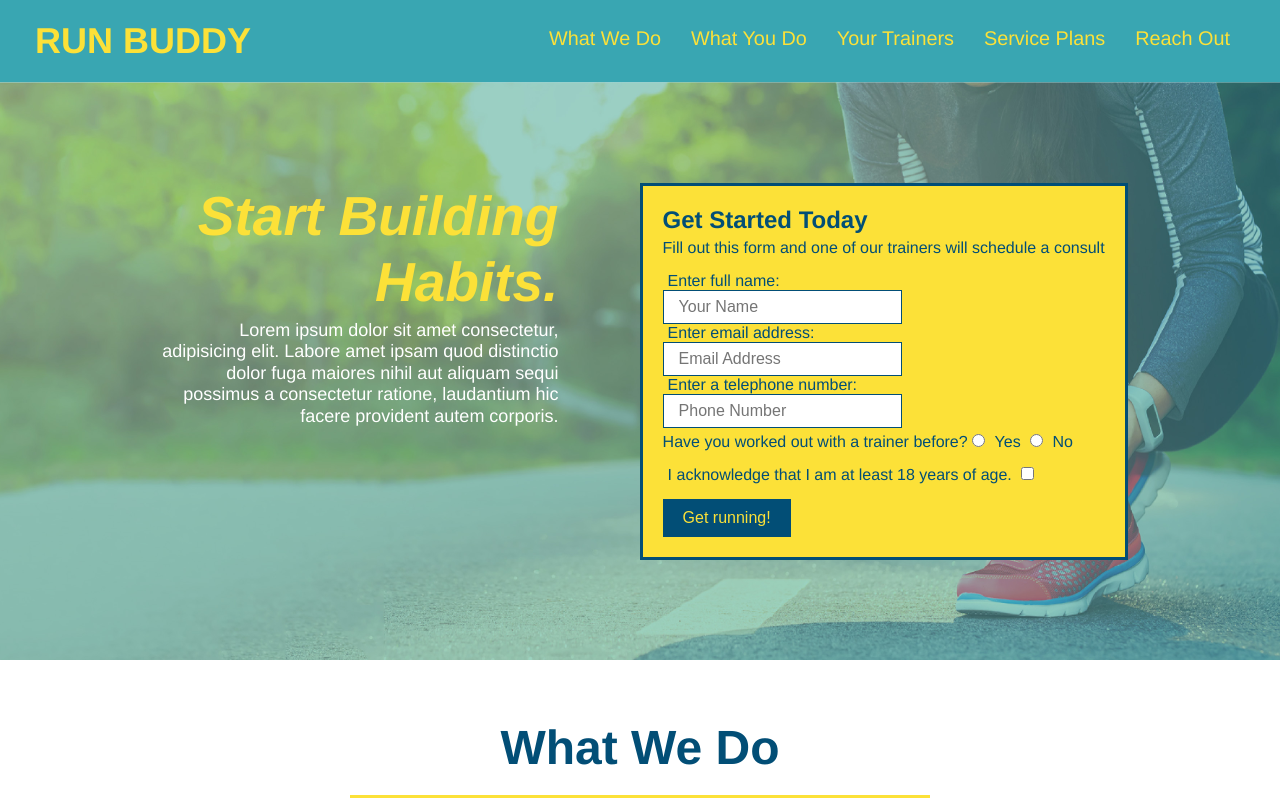
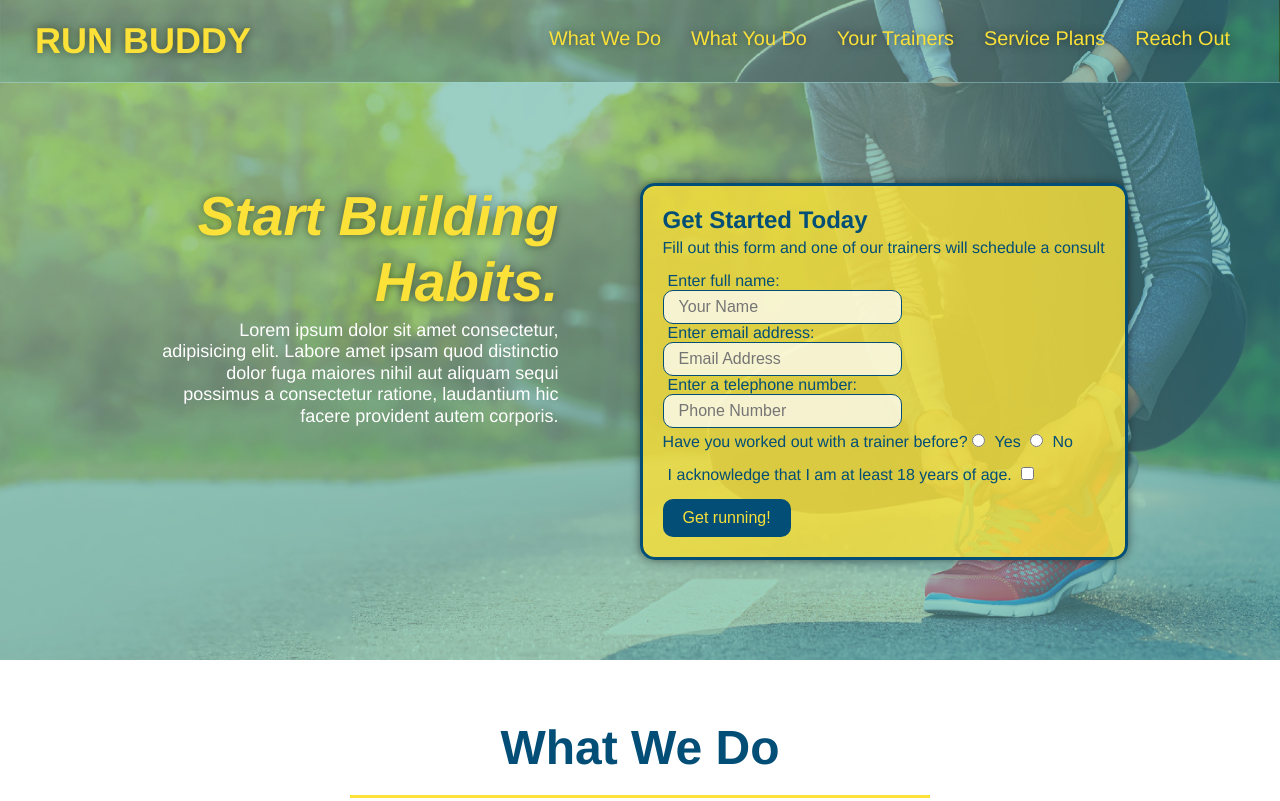
Before and after one commit to WubbleuTea/run-buddy, a plain HTML site: page index.html in a window 1280 px wide. Shown: the top 801 px of the page. Drawn offline with Linux system fonts and the light colour scheme.

Commit message:
added interactive buttons

```diff
--- a/assets/css/style.css
+++ b/assets/css/style.css
@@ -14,6 +14,14 @@ header {
     display: flex;
     justify-content: space-between;
     flex-wrap: wrap;
+    position: -webkit-sticky;
+    position: sticky;
+    top: 0;
+    background-image: url(../images/hero-bg.jpg);
+    background-size: cover;
+    background-position: center;
+    background-attachment: fixed;
+    background-position: 80%;
 }
 
 header h1 {
@@ -21,6 +29,7 @@ header h1 {
     font-size: 36px;
     color: #fce138;
     margin: 0;
+    text-shadow: 0 0 10px rgba(0, 0, 0, 0.5)
 }
 
 header a {
@@ -44,6 +53,14 @@ header nav ul li a {
     padding: 10px 15px;
     font-weight: lighter;
     font-size: 1.55vw;
+    text-shadow: 0 0 10px rgba(0, 0, 0, 0.5);
+}
+
+header nav ul li a:hover {
+    background: #fce138;
+    color: #024e76;
+    border-radius: 15px;
+    text-shadow: none;
 }
 
 footer {
@@ -83,6 +100,8 @@ section {
     justify-content: center;
     flex-wrap: wrap;
     align-items: flex-start;
+    background-attachment: fixed;
+    background-position: 80%;
 }
 
 .hero-cta {
@@ -98,15 +117,18 @@ section {
     font-style: italic;
     font-size: 55px;
     color: #fce138;
+    text-shadow: 0 0 10px rgba(0, 0, 0, 0.5);
 }
 
 .hero-form {
-    background-color: #fce138;
+    background-color: rgba(252, 225, 56, .8);
     padding: 20px;
     color: #024e76;
     border: solid 3px #024e76;
     width: 40%0;
     margin: 3.5%;
+    box-shadow: 0 0 10px rgba(0, 0, 0, 0.5);
+    border-radius: 15px;
 }
 
 .hero h3 {
@@ -126,18 +148,30 @@ section {
     border-width: 1px;
     border-style: solid;
     display: block;
+    border-radius: 10px;
+    background-color: rgba(255, 255, 255, 0.75);
+}
+
+.form-input:focus {
+    background-color: rgba(255, 255, 255, 1);
+    outline: none;
 }
 
 .hero-form label {
     margin: 0 5px;
 }
 
-button {
+.hero-form button {
     background-color: #024e76;
     color: #fce138;
     border: none;
     font-size: 16px;
     padding: 10px 20px;
+    border-radius: 10px;
+}
+
+.hero-form button:hover {
+    background-color: #39a6b2;
 }
 
 /* Hero Style End */
@@ -177,7 +211,6 @@ button {
     margin: 50px auto;
     padding-bottom: 50px;
     width: 80%;
-    border-bottom: 1px solid #39a6b2;
     display: flex;
     flex-wrap: wrap;
     align-items: center;
@@ -218,6 +251,10 @@ button {
 
 .step-img img {
     max-width: 100%;
+}
+
+.step:not(:last-child) {
+    border-bottom: 1px solid #39a6b2;
 }
 
 .trainers {
@@ -370,6 +407,13 @@ button {
     width: 100%;
     margin-bottom: 15px;
     margin-top: 5px;
+    border-radius: 10px;
+    background-color: rgba(255, 255, 255, 0.75);
+}
+
+.contact-form input:focus, .contact-form textarea:focus {
+    background-color: rgba(255, 255, 255, 1);
+    outline: none
 }
 
 .contact-form button {
@@ -380,7 +424,14 @@ button {
     text-align: center;
     padding: 15px 0;
     font-size: 16px;
+    border-radius: 10px;
 }
+
+.contact-form button:hover {
+    color: #fce138;
+    background: #39a6b2;
+}
+
 /* REACH OUT STYLES END */
 
 .flex-row {
@@ -392,6 +443,7 @@ button {
     header {
         padding-bottom: 0;
         justify-content: center;
+        position: relative;
     }
 
     header h1 {
```
